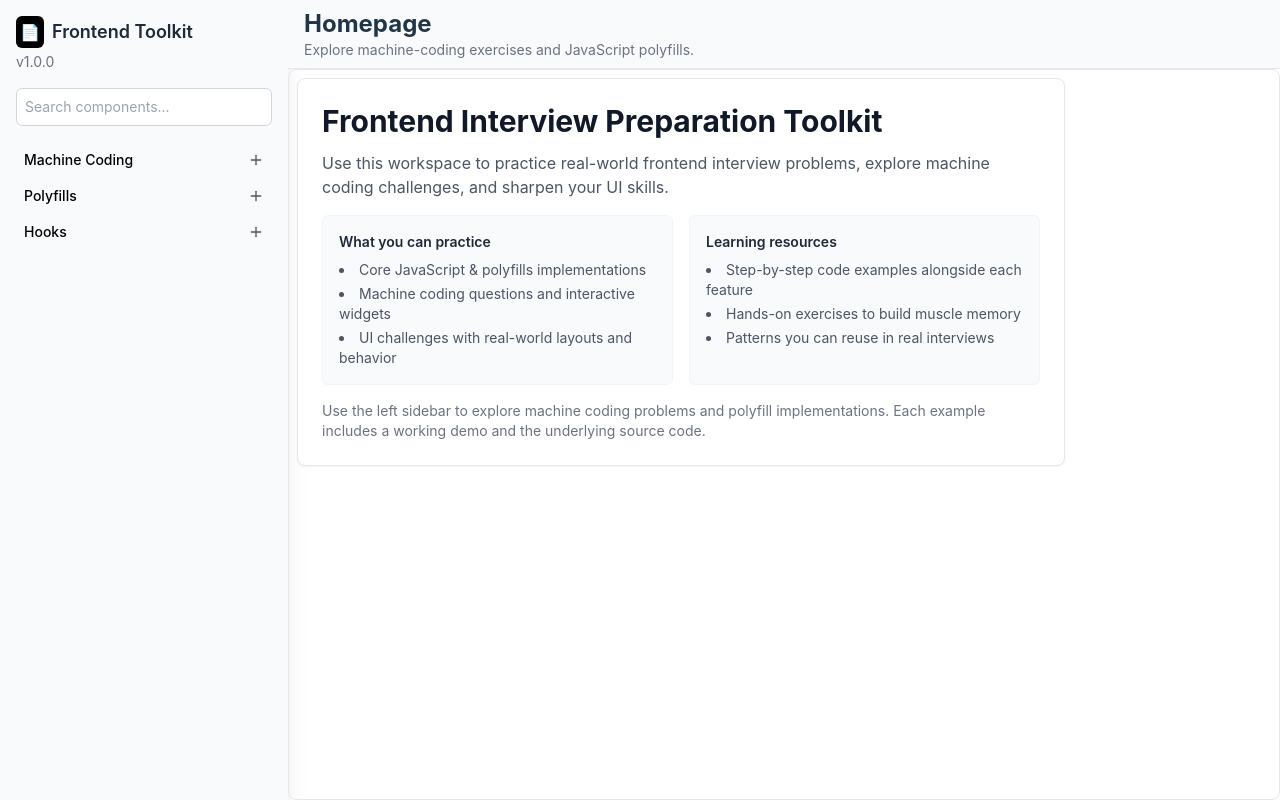
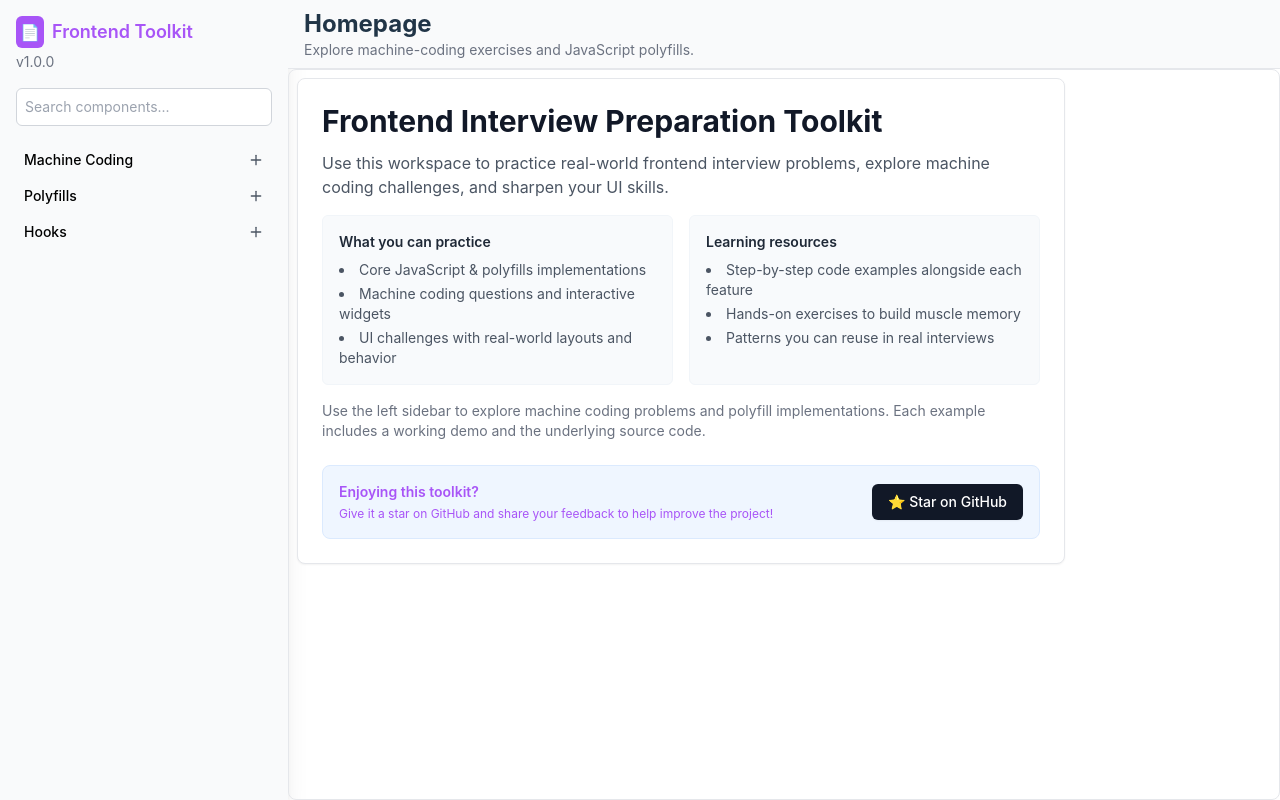
Before and after one commit to ManishSheela/frontend-toolkit, a React (Vite) app: page / in a window 1280 px wide. Built offline with nearby package versions, Linux system fonts and the light colour scheme.

Commit message:
add repo link

```diff
--- a/src/components/sidebar/Sidebar.jsx
+++ b/src/components/sidebar/Sidebar.jsx
@@ -1,18 +1,21 @@
+import { Link } from "react-router-dom";
 import { SidebarMenu } from "@/src/config/SidebarMenu";
 import MenuItem from "./MenuItem";
 import { useState } from "react";
 
 const SidebarHeader = () => (
-	<div className="flex items-center space-x-2">
-		<div className="bg-black p-1 rounded-md">
+	<Link
+		to="/"
+		className="flex items-center space-x-2 cursor-pointer hover:opacity-80 transition-opacity"
+	>
+		<div className="bg-primary p-1 rounded-md">
 			<span role="img" aria-label="icon" className="text-white">
 				📄
 			</span>
 		</div>
-		<div>
-			<h2 className="text-lg font-semibold">Frontend Toolkit</h2>
-		</div>
-	</div>
+
+		<h2 className="text-lg font-semibold text-primary">Frontend Toolkit</h2>
+	</Link>
 );
 
 const Sidebar = () => {
--- a/src/pages/Home/index.jsx
+++ b/src/pages/Home/index.jsx
@@ -36,6 +36,25 @@ const Home = () => {
 					implementations. Each example includes a working demo and the
 					underlying source code.
 				</p>
+				<div className="mt-6 flex flex-col md:flex-row items-center gap-4 bg-blue-50 p-4 rounded-lg border border-blue-100">
+					<div className="flex-1 text-center md:text-left">
+						<h3 className="text-sm font-semibold text-primary mb-1">
+							Enjoying this toolkit?
+						</h3>
+						<p className="text-xs text-primary">
+							Give it a star on GitHub and share your feedback to help improve
+							the project!
+						</p>
+					</div>
+					<a
+						href="https://github.com/ManishSheela/frontend-toolkit"
+						target="_blank"
+						rel="noopener noreferrer"
+						className="flex items-center gap-2 bg-gray-900 text-white px-4 py-2 rounded-md text-sm font-medium transition-colors whitespace-nowrap shadow-sm"
+					>
+						⭐ Star on GitHub
+					</a>
+				</div>
 			</div>
 		</div>
 	);
```
